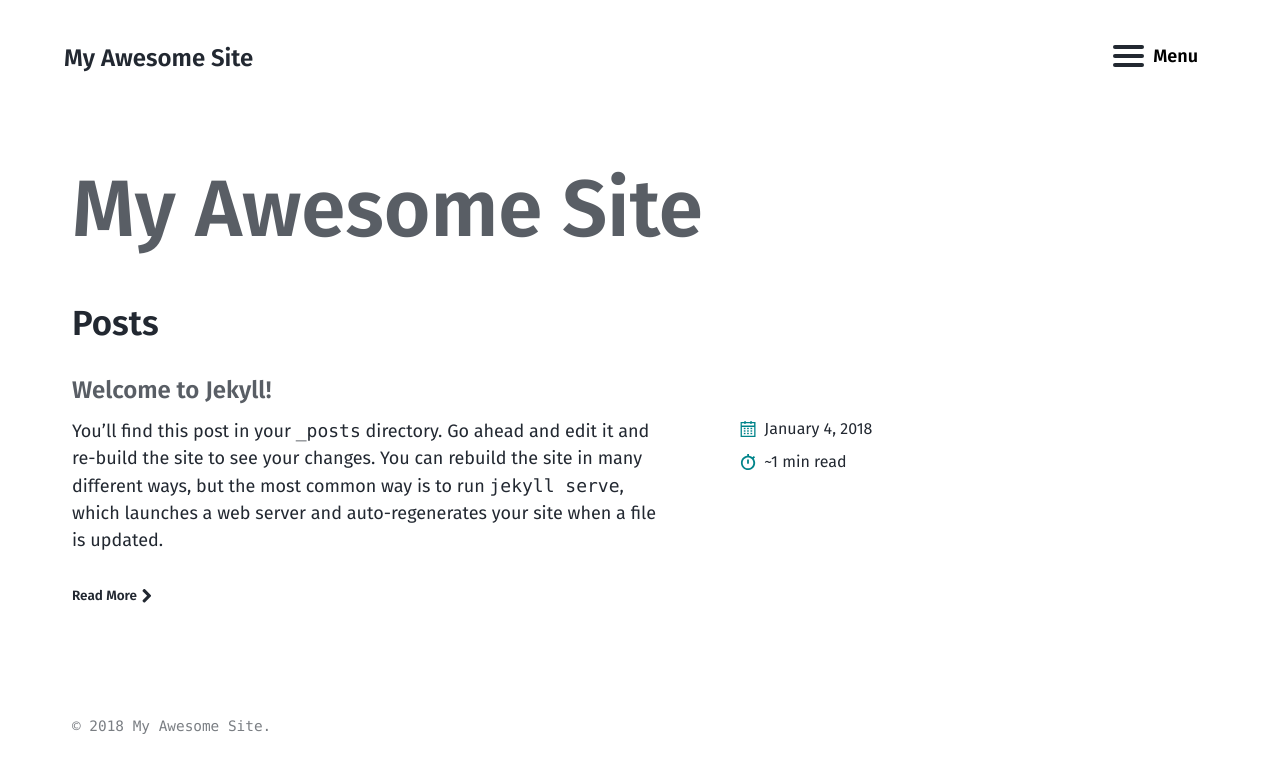
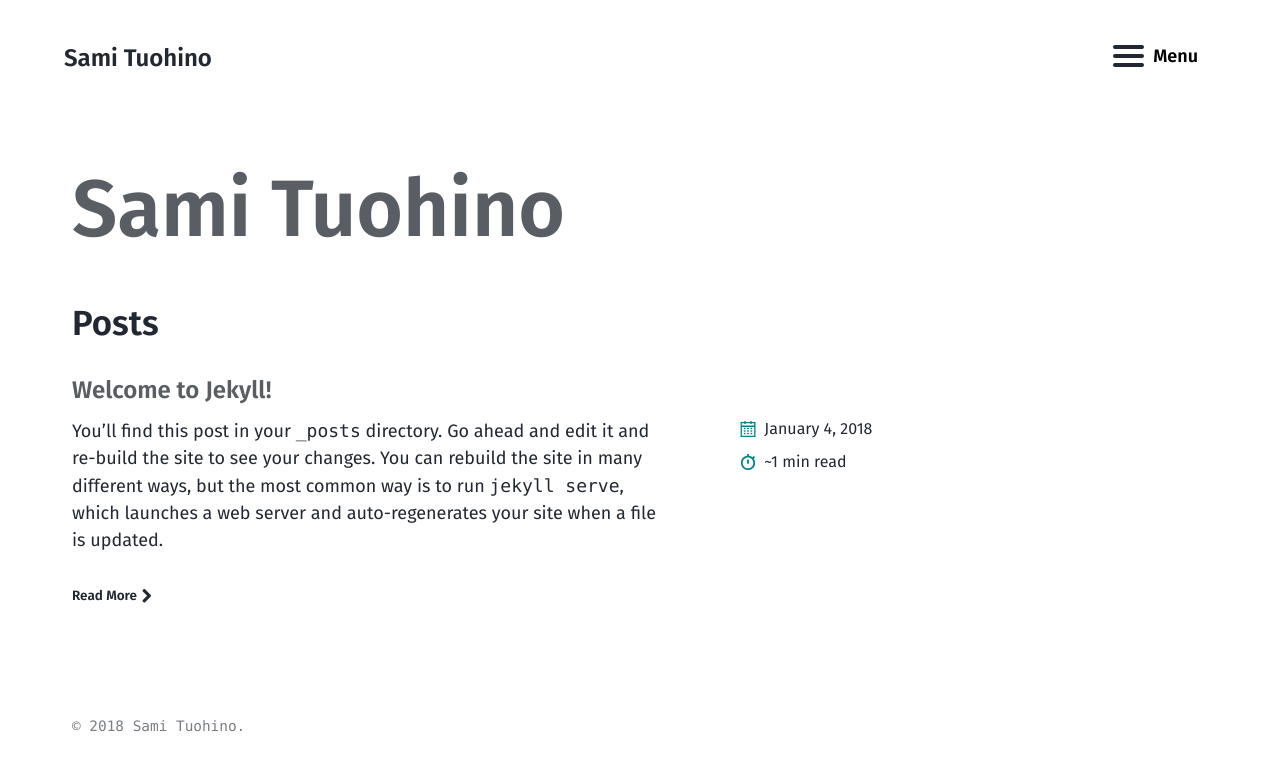
Before and after one commit to samituohino/samituohino.github.io, a Jekyll site: the page built from index.md, in a window 1280 px wide. Shown: the top 773 px of the page. Built offline with Jekyll 4.4.1, drawn with Linux system fonts in a browser that asks for light colours.

Commit message:
Basics, and GA support.

```diff
--- a/_config.yml
+++ b/_config.yml
@@ -13,18 +13,18 @@
 # you will see them accessed via {{ site.title }}, {{ site.email }}, and so on.
 # You can create any custom variable you would like, and they will be accessible
 # in the templates via {{ site.myvariable }}.
-lang: en-US
-title: My Awesome Site
-email:
-description:
+lang: en-GB
+title: Sami Tuohino
+email: sami.tuohino@gmail.com
+description: Thoughts.
 baseurl: # the optional subpath of your site, e.g. "/blog"
-url: # the base hostname & protocol for your site e.g. "https://mmistakes.github.io"
+url: https://samituohino.github.io # the base hostname & protocol for your site e.g. "https://mmistakes.github.io"
 author:
-  name:
-  twitter:
+  name: Sami Tuohino
+  twitter: samituohino
   picture:
-twitter_username:
-github_username:
+twitter_username: samituohino
+github_username: samituohino
 logo: # path of site logo, e.g. "/assets/images/logo.png"
 
 # Build settings
@@ -66,6 +66,9 @@ exclude:
   - /docs # ignore Basically Basic sample site
   - /example # ignore Basically Basic dev site
 
+# Analytics
+google_analytics: UA-45983151-1
+
 # Front Matter Defaults
 defaults:
   # _posts
--- a/_data/theme.yml
+++ b/_data/theme.yml
@@ -31,4 +31,3 @@ google_fonts:
 
 navigation_pages:
   - about.md
-  - cv.md
```
